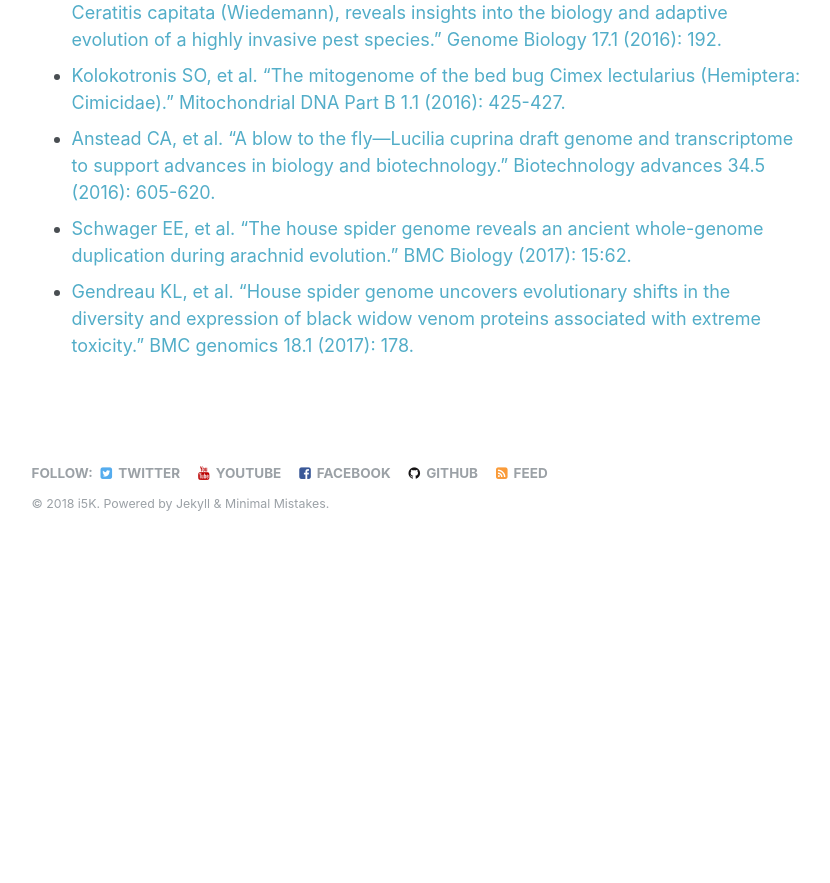
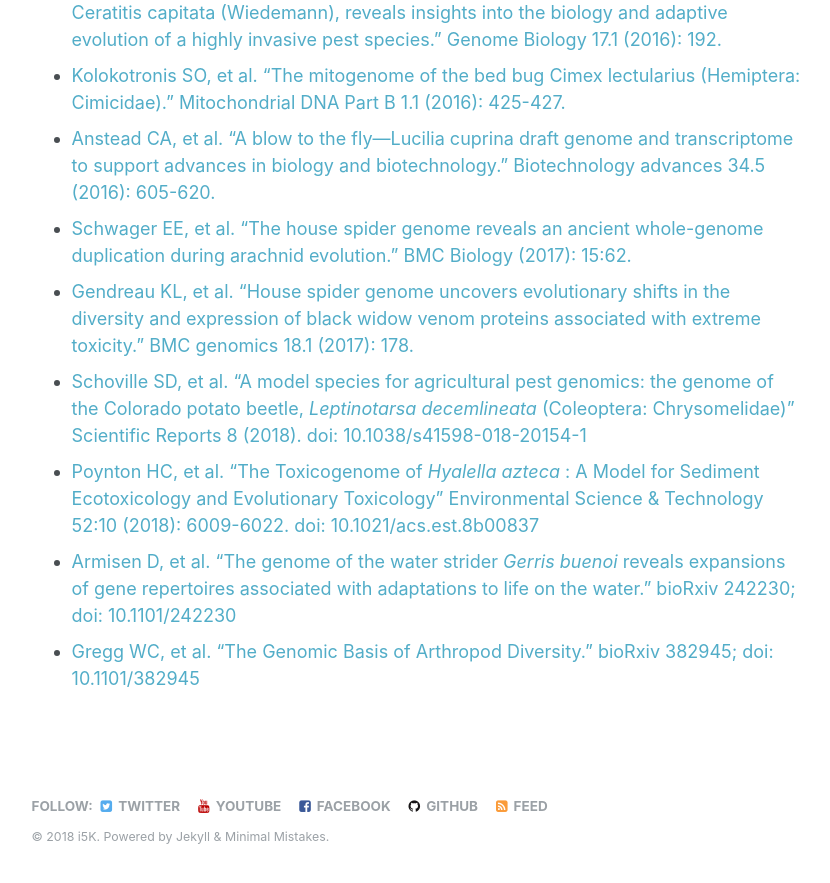
Before and after one commit to i5k/i5k.github.io, a Jekyll site: the page built from _pages/publications.md, in a window 1280 px wide and 900 px high, scrolled down 1245 px. Shown: the top 883 px of the window, without its empty margins (250-1080 px from the left). Built offline with Jekyll 4.4.1, drawn with Linux system fonts in a browser that asks for light colours; before the commit the page ends 1812 px from its top, so only the background shows below that.

Commit message:
Add i5k pilot publications

```diff
--- a/_pages/publications.md
+++ b/_pages/publications.md
@@ -30,6 +30,10 @@ Genomes from the Pilot Project
 - [Anstead CA, et al. "A blow to the fly—Lucilia cuprina draft genome and transcriptome to support advances in biology and biotechnology." Biotechnology advances 34.5 (2016): 605-620.](http://www.sciencedirect.com/science/article/pii/S0734975016300167)
 - [Schwager EE, et al. "The house spider genome reveals an ancient whole-genome duplication during arachnid evolution." BMC Biology (2017): 15:62.](https://doi.org/10.1186/s12915-017-0399-x)
 - [Gendreau KL, et al. "House spider genome uncovers evolutionary shifts in the diversity and expression of black widow venom proteins associated with extreme toxicity." BMC genomics 18.1 (2017): 178.](https://bmcgenomics.biomedcentral.com/articles/10.1186/s12864-017-3551-7)
+- [Schoville SD, et al. "A model species for agricultural pest genomics: the genome of the Colorado potato beetle, *Leptinotarsa decemlineata* (Coleoptera: Chrysomelidae)" Scientific Reports 8 (2018). doi: 10.1038/s41598-018-20154-1](https://www.nature.com/articles/s41598-018-20154-1)
+- [Poynton HC, et al. "The Toxicogenome of *Hyalella azteca* : A Model for Sediment Ecotoxicology and Evolutionary Toxicology" Environmental Science & Technology 52:10 (2018): 6009-6022. doi: 10.1021/acs.est.8b00837](https://pubs.acs.org/doi/abs/10.1021/acs.est.8b00837)
+- [Armisen D, et al. "The genome of the water strider *Gerris buenoi* reveals expansions of gene repertoires associated with adaptations to life on the water." bioRxiv 242230; doi: 10.1101/242230](https://www.biorxiv.org/content/early/2018/01/03/242230)
+- [Gregg WC, et al. "The Genomic Basis of Arthropod Diversity." bioRxiv 382945; doi: 10.1101/382945](https://www.biorxiv.org/content/early/2018/08/04/382945)
 
 <!---
 unsure this citation fits the criteria for inclusion since they used data, but do not speciically release a genome (many other papers like this one)
```
